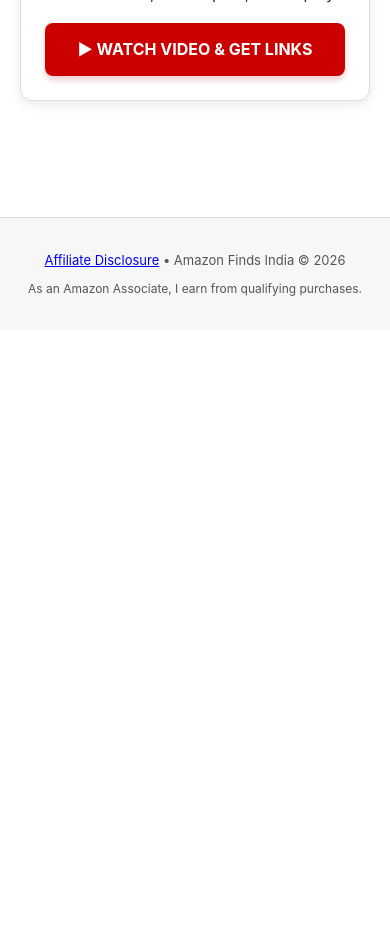
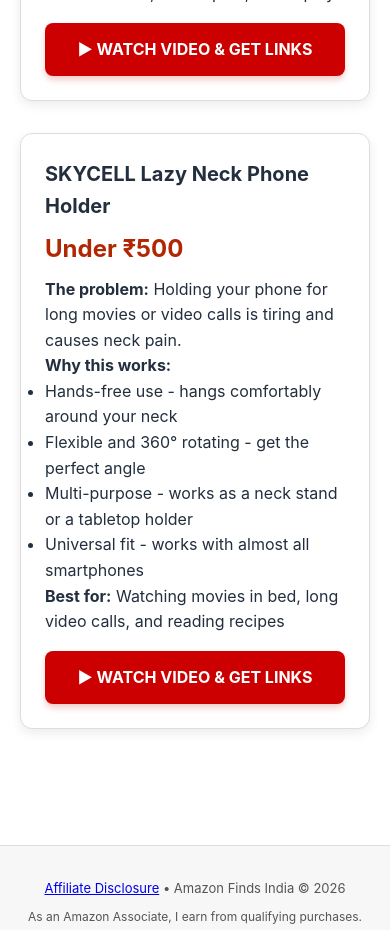
Before and after one commit to VaradScript/amazon-finds, a Next.js app: page / in a window 390 px wide. Shown: the part 3380-4310 px from the top of the page. Before the commit the page ends 3710 px from the top, so only its background shows below. Built offline with nearby package versions, Linux system fonts and the light colour scheme.

Commit message:
Add SKYCELL Lazy Neck Phone Holder to Pinterest and Home pages

```diff
--- a/app/page.tsx
+++ b/app/page.tsx
@@ -177,6 +177,7 @@
                         </div>
                     </div>
 
+                    {/* Pin 6: Soft Mouse Toys for Cats */}
                     <div className="product-card">
 
                         <h3>Soft Mouse Toys for Cats (Pack of 5)</h3>
@@ -205,6 +206,35 @@
                             </a>
                         </div>
                     </div>
+
+                    {/* New Addition: SKYCELL Lazy Neck Phone Holder */}
+                    <div className="product-card">
+                        <h3>SKYCELL Lazy Neck Phone Holder</h3>
+                        <p className="product-price">Under ₹500</p>
+
+                        <p><strong>The problem:</strong> Holding your phone for long movies or video calls is tiring and causes neck pain.</p>
+
+                        <p><strong>Why this works:</strong></p>
+                        <ul className="product-features">
+                            <li>Hands-free use - hangs comfortably around your neck</li>
+                            <li>Flexible and 360° rotating - get the perfect angle</li>
+                            <li>Multi-purpose - works as a neck stand or a tabletop holder</li>
+                            <li>Universal fit - works with almost all smartphones</li>
+                        </ul>
+
+                        <p><strong>Best for:</strong> Watching movies in bed, long video calls, and reading recipes</p>
+
+                        <div style={{ marginTop: '16px' }}>
+                            <a
+                                href="https://youtube.com/shorts/t51kCoaWfAo?feature=share"
+                                target="_blank"
+                                rel="noopener"
+                                className="youtube-btn"
+                            >
+                                ▶ WATCH VIDEO & GET LINKS
+                            </a>
+                        </div>
+                    </div>
                 </div>
             </div>
         </main>
```
Also changed, not shown: app/pinterest/page.tsx (+29 -0 lines), GIT_STATUS.txt (added).
